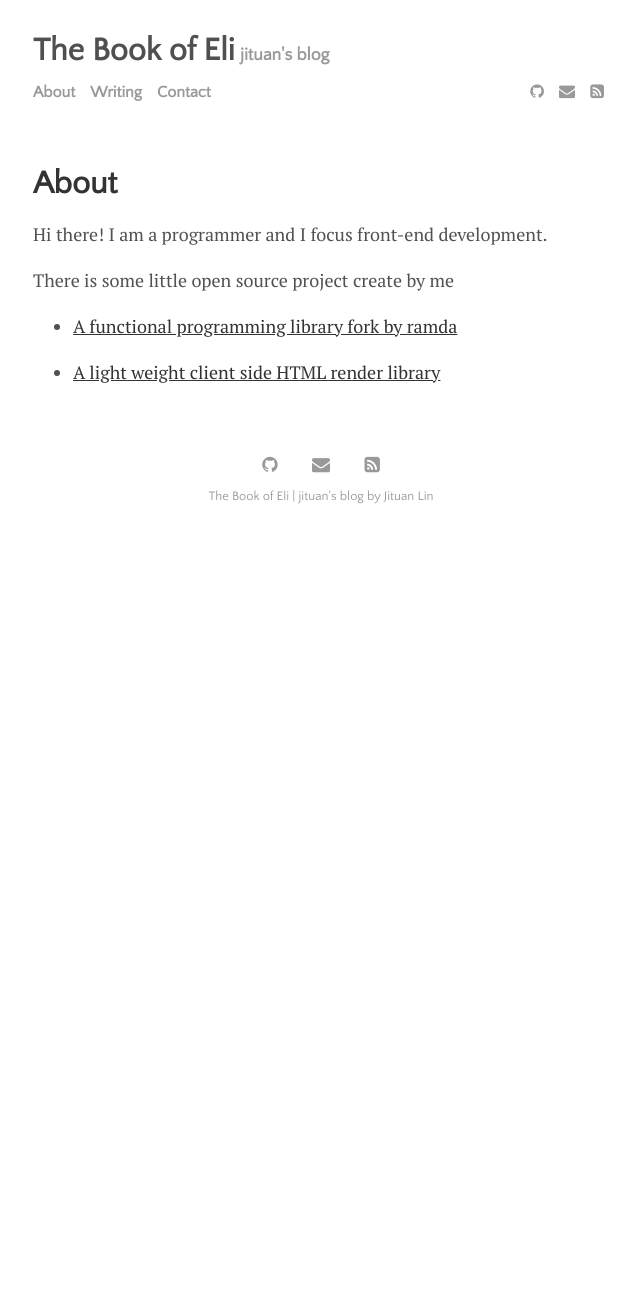
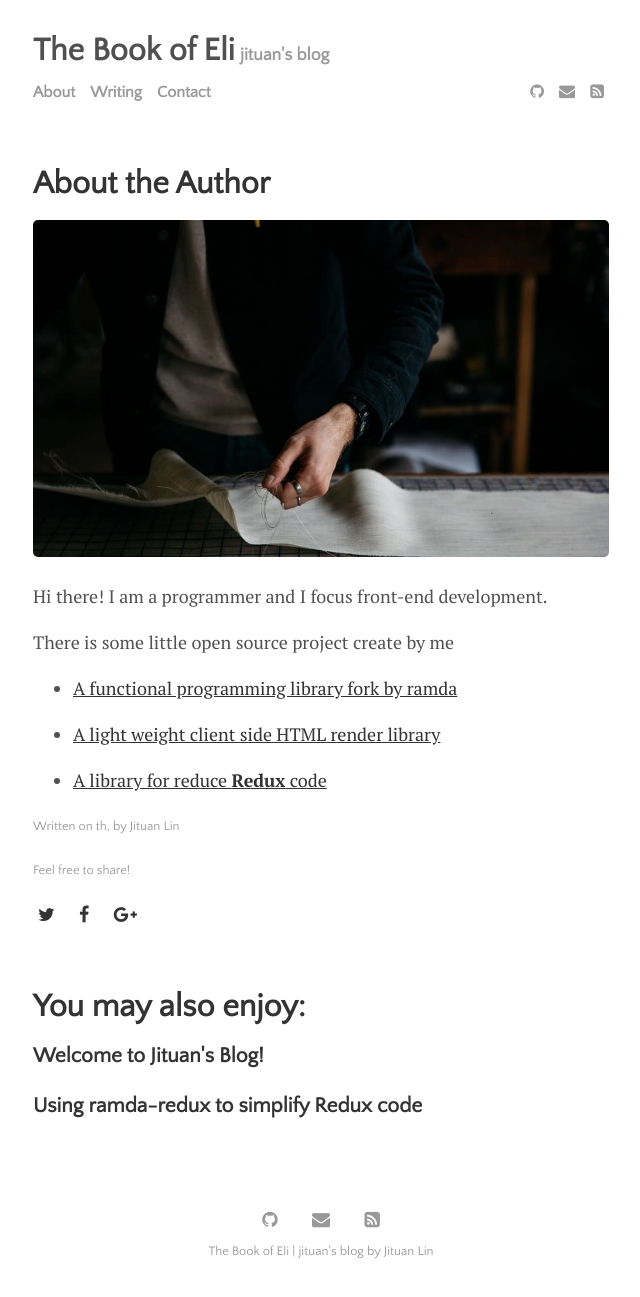
Before and after one commit to reallixiangyuanying/jituanlin.github.io, a Jekyll site: the page built from menu/about.md, in a window 1280 px wide. Shown: the whole page, without its empty margins (319-959 px from the left). Built offline with Jekyll 4.4.1, drawn with Linux system fonts in a browser that asks for light colours; nearby versions of some CDN libraries; before the commit the page ends 900 px from its top, so only the background shows below that.

Commit message:
[fix]: router

```diff
--- a/_data/settings.yml
+++ b/_data/settings.yml
@@ -17,7 +17,7 @@ menu:
 
 social:
 - {icon: 'github', link: 'https://www.github.com/jituanlin'}
-- {icon: 'envelope',link: 'mailto:jituanlin@gmial.com'}
+- {icon: 'envelope',link: 'mailto:jituanlin@gmail.com'}
 - {icon: 'rss-square', link: 'feed.xml'}
 
 # Available social icons are powered by Font Awesome, so you can use any icon that they offer
--- a/menu/about.md
+++ b/menu/about.md
@@ -1,6 +1,7 @@
 ---
-layout: page
-title: About
+layout: post
+title: "About the Author"
+author: "Jituan Lin"
 categories: introduction
 tags: [documentation,sample]
 image:
@@ -17,3 +18,5 @@ There is some little open source project create by me
 * [A functional programming library fork by ramda](https://www.npmjs.com/package/berserk)
 
 * [A light weight client side HTML render library](https://www.npmjs.com/package/component-js)
+
+* [A library for reduce **Redux** code](https://www.npmjs.com/package/ramda-redux)
```
Also changed, not shown: _posts/2017-10-02-Using-ramda-reudx.md (+5 -4 lines).
